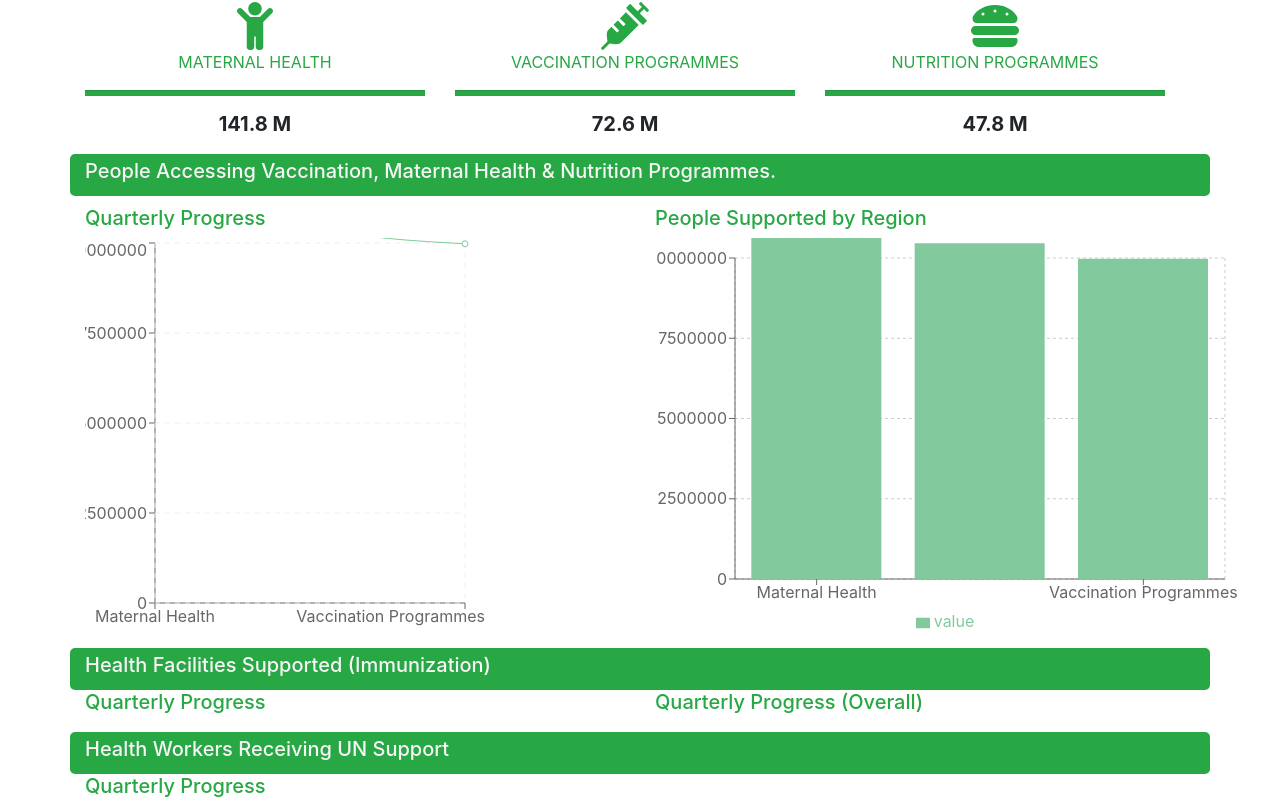
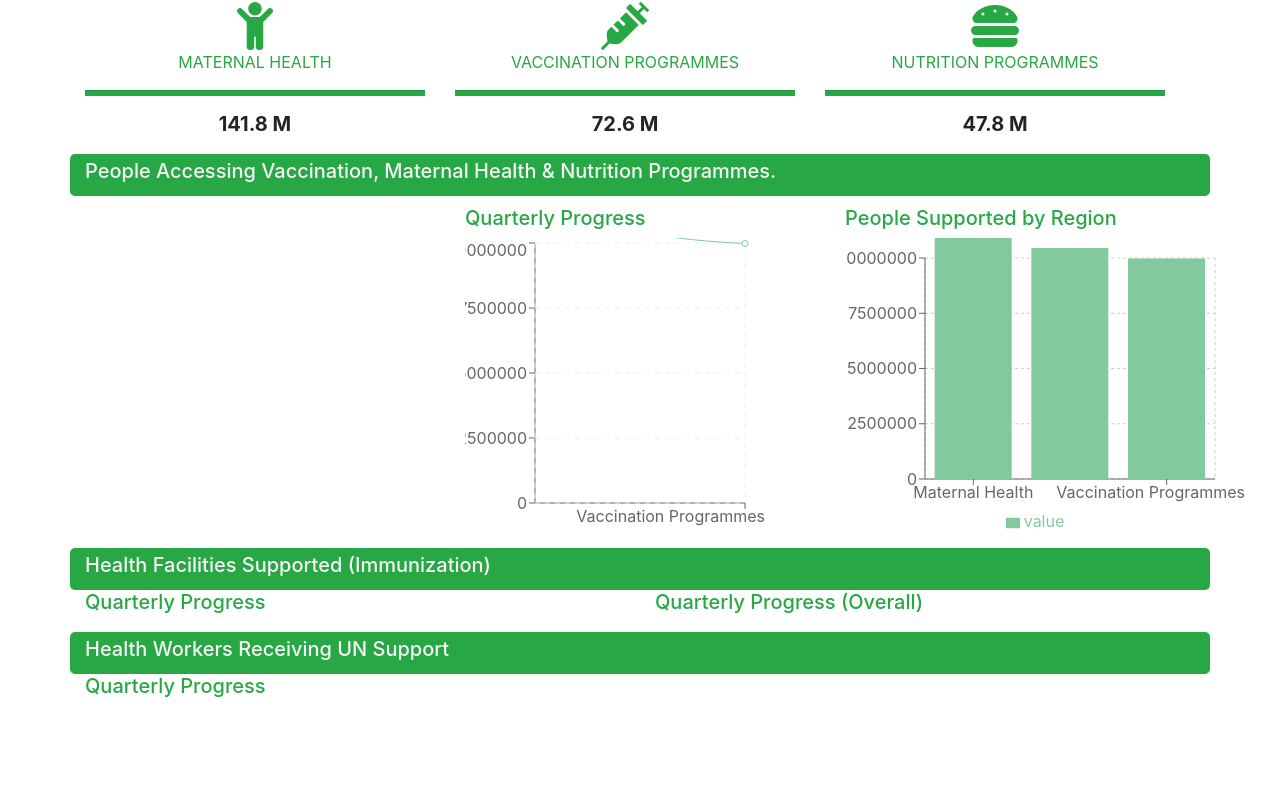
Before and after one commit to raashidahmad/uninfo-portal, a React (Create React App) app: page / in a window 1280 px wide. Shown: the part 557-1363 px from the top of the page. After the commit the page ends 1263 px from the top, so only its background shows below. Built offline with nearby package versions, Linux system fonts and the light colour scheme.

Commit message:
Added some data filtering, in progress

```diff
--- a/src/components/health/HealthFirst.js
+++ b/src/components/health/HealthFirst.js
@@ -10,6 +10,9 @@ import Settings from "../../config/settings";
 
 function HealthFirst(props) {
     const [vaccinationChartData, setVaccinationChartData] = useState([]);
+    const [ldcsValue, setLDCsValue] = useState([]);
+    const [lldcsValue, setLLDCsValue] = useState({});
+    const [sidsValue, setSIDsValue] = useState({});
 
     useEffect(() => {
         (async function getData() {
@@ -27,8 +30,39 @@ function HealthFirst(props) {
                     }
                     data.push(obj);
                 });
+
                 let vaccinationData = data.filter(d => d.code == 1);
-                console.log(vaccinationData);
+                let ldcsResult = data.filter(v => v.code == 1 && v.subGroup == Settings.subGroups.ldcs);
+                let lldcsResult = data.filter(v => v.code == 1 && v.subGroup == Settings.subGroups.lldcs);
+                let sidsResult = data.filter(v => v.code == 1 && v.subGroup == Settings.subGroups.sids);
+
+                let ldcsObj = {
+                    subGroup: Settings.subGroups.ldcs,
+                    value: 0
+                };
+                if (ldcsResult.length > 0) {
+                    ldcsObj.value = ldcsResult[0].value;
+                    setLDCsValue(ldcsObj);
+                }
+
+                let lldcsObj = {
+                    subGroup: Settings.subGroups.lldcs,
+                    value: 0
+                };
+                if (lldcsResult.length > 0) {
+                    lldcsObj.value = lldcsResult[0].value;
+                    setLLDCsValue(lldcsObj);
+                }
+
+                let sidsObj = {
+                    subGroup: Settings.subGroups.sids,
+                    value: 0
+                };
+                if (sidsResult.length > 0) {
+                    sidsObj.value = sidsResult[0].value;
+                    setSIDsValue(sidsObj);
+                }
+
                 setVaccinationChartData(vaccinationData);
             }
         })();
@@ -88,7 +122,7 @@ function HealthFirst(props) {
                     </div>
                 </div>
             </div>
-            <Vaccination data={vaccinationChartData} />
+            <Vaccination data={vaccinationChartData} ldcs={ldcsValue} />
             <Immunization />
             <HealthWorker />
         </div>
--- a/src/components/health/Vaccination.js
+++ b/src/components/health/Vaccination.js
@@ -11,11 +11,16 @@ function Vaccination(props) {
                 </span>
             </div>
             <div className="row">
-                <div className="col-md-6">
+                <div className="col-md-4">
+                    <div className="text-center">
+                        <h4>{props.ldcs.value}</h4>
+                    </div>
+                </div>
+                <div className="col-md-4">
                     <h5 className="text-success margin-top-10">Quarterly Progress</h5>
                     <LineChart
-                        width={400}
-                        height={400}
+                        width={300}
+                        height={300}
                         data={props.data}
                         margin={{ top: 5, right: 20, left: 10, bottom: 5 }}
                     >
@@ -28,11 +33,11 @@ function Vaccination(props) {
                     </LineChart>
                 </div>
 
-                <div className="col-md-6">
+                <div className="col-md-4">
                     <h5 className="text-success margin-top-10">People Supported by Region</h5>
                     <BarChart
-                        width={600}
-                        height={400}
+                        width={400}
+                        height={300}
                         data={props.data}
                         margin={{
                             top: 20,
```
